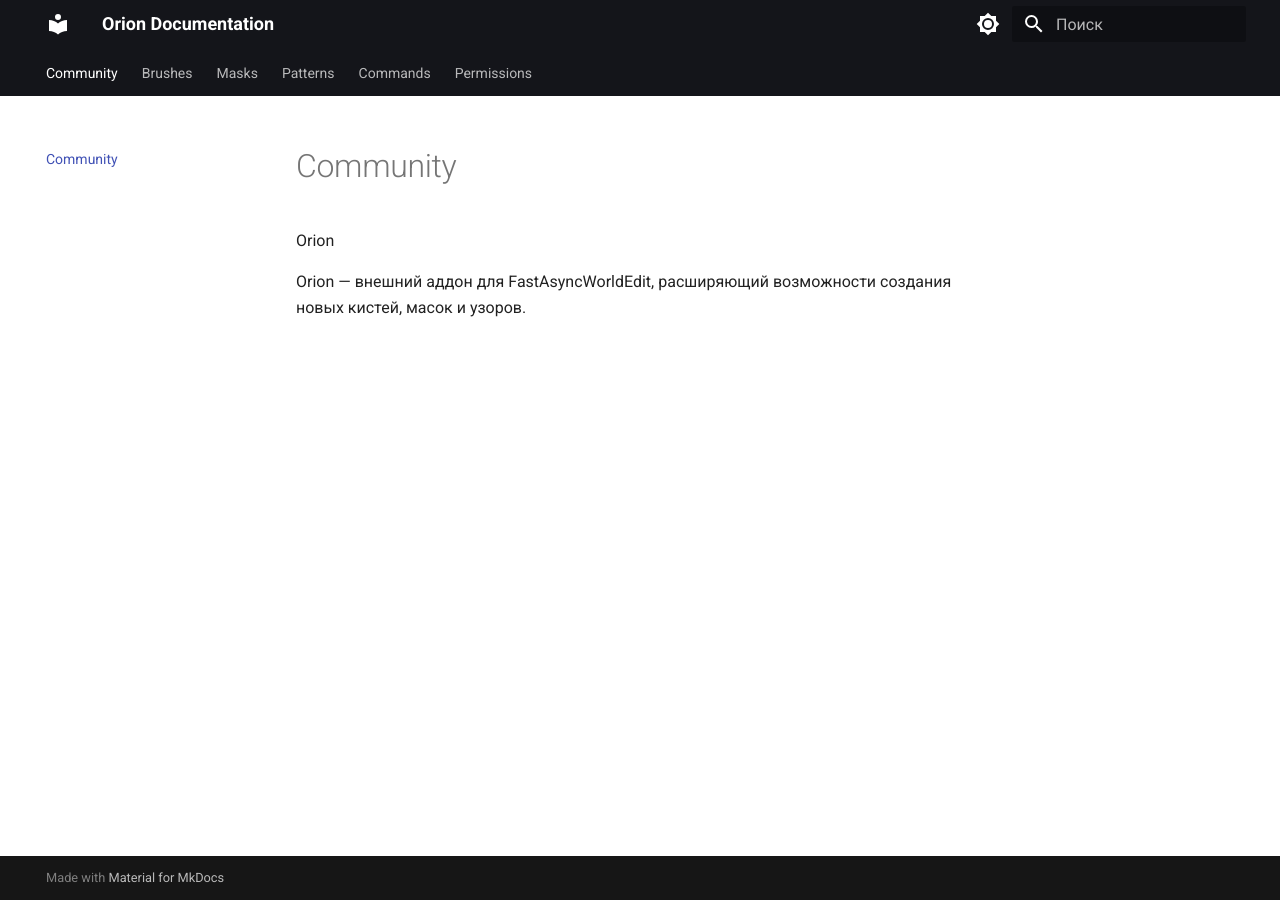
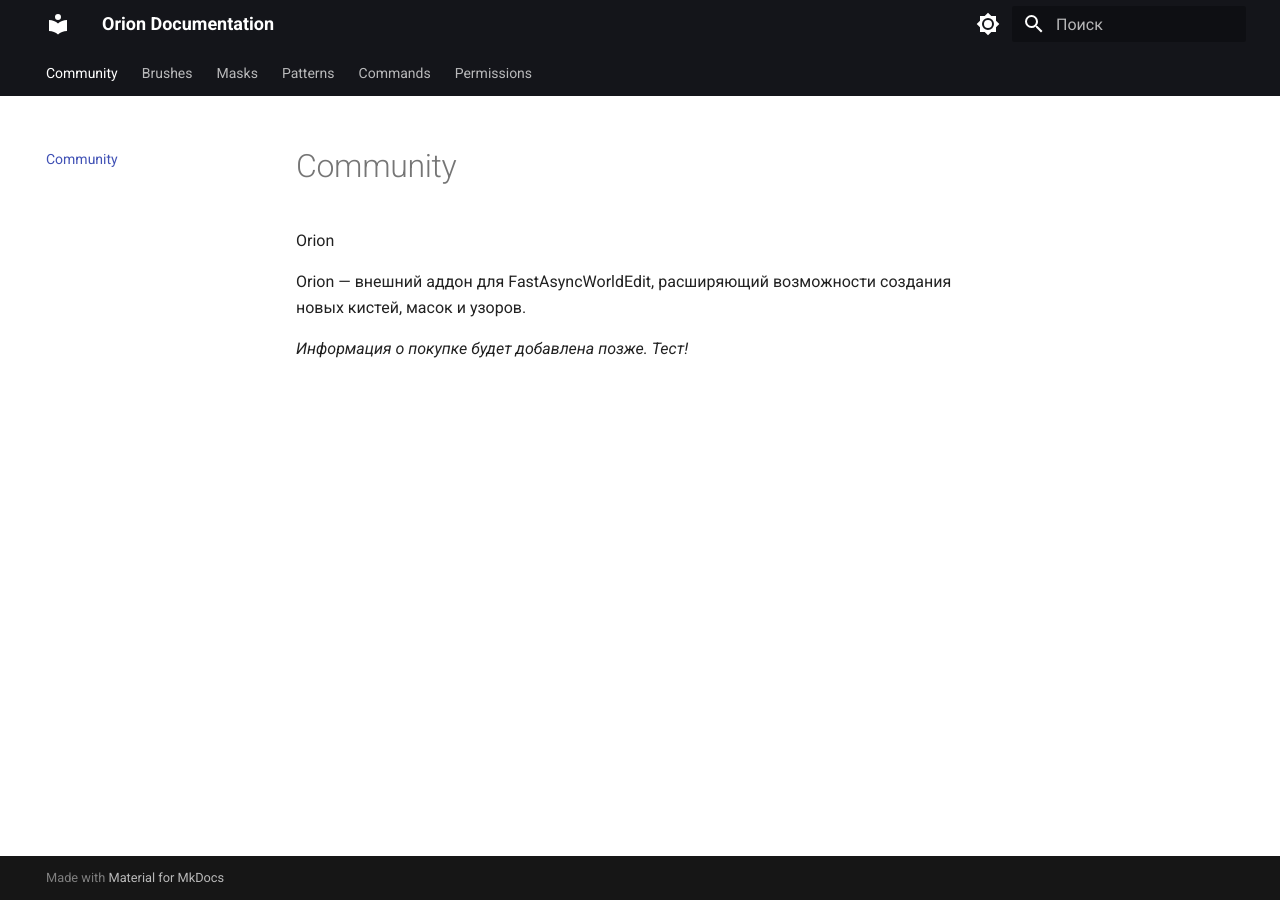
Before and after one commit to AlmarelPlugins/new-catalog, an MkDocs documentation site: the page built from docs/index.md, in a window 1280 px wide. Built offline with MkDocs 1.6.1 and Material for MkDocs 9.7.7, drawn with Linux system fonts in a browser that asks for light colours.

Commit message:
test update

```diff
--- a/docs/index.md
+++ b/docs/index.md
@@ -1,3 +1,5 @@
 Orion
 
 Orion — внешний аддон для FastAsyncWorldEdit, расширяющий возможности создания новых кистей, масок и узоров.
+
+*Информация о покупке будет добавлена позже. Тест!*
```
